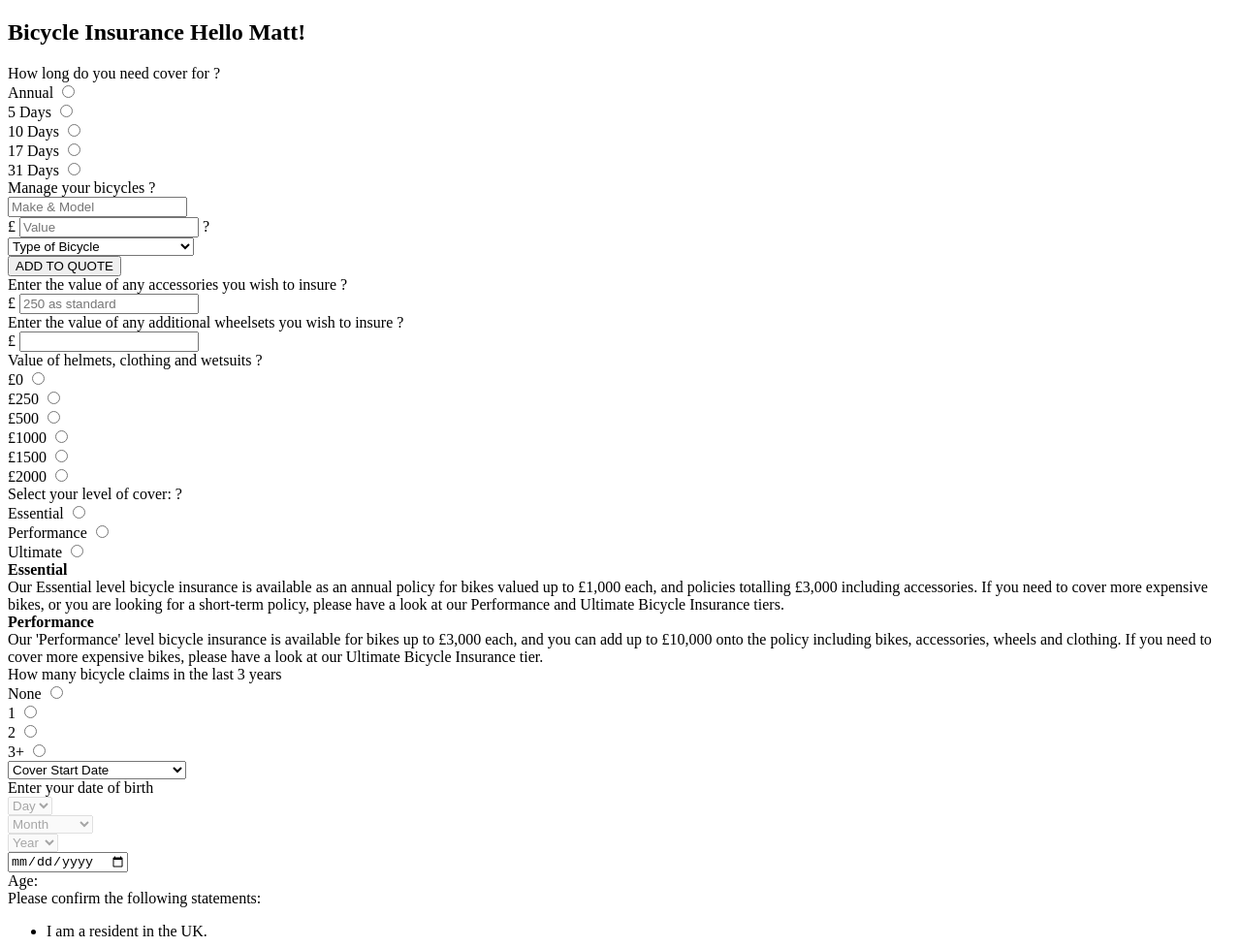
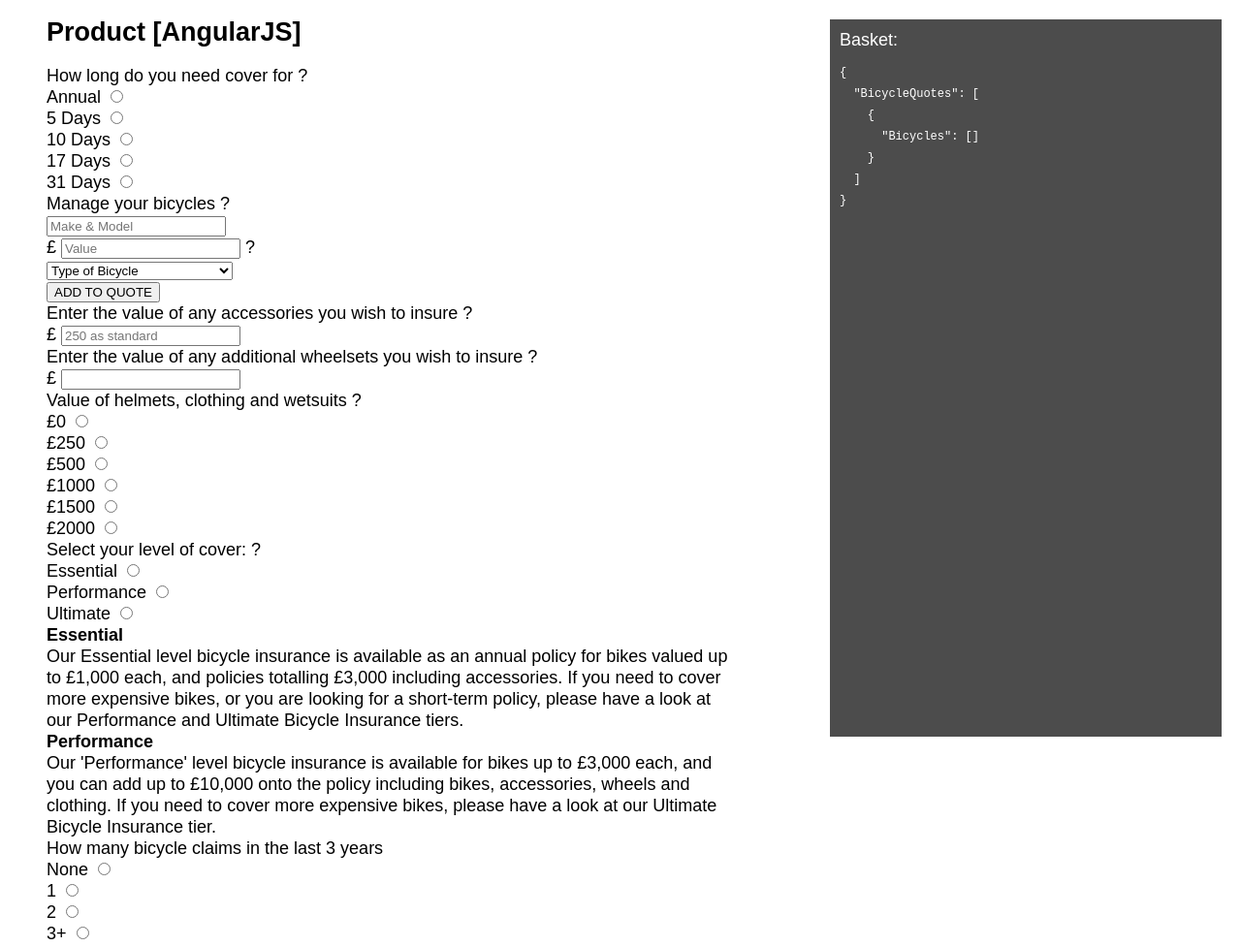
Before and after one commit to matfricker/productprototype, a website: page Bicycle.html in a window 1280 px wide. Shown: the top 977 px of the page at 97% size. Drawn offline with nearby package versions, Linux system fonts and the light colour scheme.

Commit message:
Bit of clean up

```diff
--- a/Bicycle.html
+++ b/Bicycle.html
@@ -20,7 +20,7 @@
     <div class="row" ng-hide="CanCrossSell && HideBicycleForm">
         <div class="small-12 medium-12 large-8 columns main-form">
             <div class="body-header">
-                <h2>Bicycle Insurance {{message}}</h2>
+                <h2>{{Title}} {{Message}}</h2>
             </div>
             <form name="BicycleQuoteForm" method="post" novalidate ng-submit="BicycleQuoteForm.$valid && ValidateForm(BicycleQuoteForm) && SendForm()">
                 <div class="row columns">
@@ -51,7 +51,8 @@
                     </div>
                     <p ng-show="Basket.BicycleQuotes[0].Bicycles.length > 0">You currently have <strong>{{Basket.BicycleQuotes[0].Bicycles.length}} {{BicycleText}}</strong>, with a combined value of <strong>£{{TotalBicycleValue}}</strong> on the current quote.</p>
                     <div class="callout bicycles">
-                        <div class="callout bicycle" ng-repeat="Bicycle in Basket.BicycleQuotes[0].Bicycles"> <!-- ng-include="GetTemplate(Bicycle)">-->
+                        <div class="callout bicycle" ng-repeat="Bicycle in Basket.BicycleQuotes[0].Bicycles" ng-include="GetTemplate(Bicycle)">
+                            <!-- ng-include="GetTemplate(Bicycle)">-->
                             <script type="text/ng-template" id="display">
                                 <div class="row">
                                     <div class="large-8 small-12 columns">
@@ -316,20 +317,6 @@
                         <button id="btnBicycleNewBusinessProceed" class="button black-arrow" ng-click="Proceed()" ng-disabled="Proccessing">Proceed</button>
                     </div>
                 </div>
-                <div class="row columns" ng-show="debugging">
-                    <p>&nbsp;</p>
-                    <div>
-                        <pre><strong>USER STATE</strong></pre>
-                        <pre>Has 365 Bicycle  : {{HasAnnualBicyclePolicy}}</pre>
-                        <pre>Has 365 Travel   : {{HasAnnualTravelPolicy}}</pre>
-                        <pre>Been Bicycle     : {{BeenToBicycle}}</pre>
-                        <pre>Been Travel      : {{BeenToTravel}}</pre>
-                        <pre>Edit Mode        : {{IsEdit}}</pre>
-                    </div>
-                    <br />
-                    <pre><strong>BASKET</strong></pre>
-                    <pre>{{Basket | json}}</pre>
-                </div>
             </form>
         </div>
         <div class="small-12 medium-12 large-4 columns sidebar">
@@ -346,7 +333,22 @@
             </div>
         </div>
     </div>
+    <div class="debugging-info" ng-show="debugging">
+        <!--
+            <strong>USER STATE</strong>
+            <pre>Has 365 Bicycle  : {{HasAnnualBicyclePolicy}}</pre>
+            <pre>Has 365 Travel   : {{HasAnnualTravelPolicy}}</pre>
+            <pre>Been Bicycle     : {{BeenToBicycle}}</pre>
+            <pre>Been Travel      : {{BeenToTravel}}</pre>
+            <pre>Edit Mode        : {{IsEdit}}</pre>
+            <br />
+            -->
+        Basket:
+        <pre>{{Basket | json}}</pre>
     </div>
+</div>
+
+
 
 </body>
 
--- a/assets/scripts/BicycleController.js
+++ b/assets/scripts/BicycleController.js
@@ -1,4 +1,11 @@
 module.controller('BicycleController', ['$scope', '$log', 'GenericServices', function($scope, $log, GenericServices) {
+
+    $scope.Title = "Product";
+
+    $scope.Basket = {};
+    $scope.Basket.BicycleQuotes = [{
+        Bicycles: []
+    }];
 
     // POPULATE LENGTH OF COVER DROPDOWN
     $scope.LengthOfCoverOptions = [{
@@ -51,12 +58,6 @@
     $scope.ShowAddBicycle = true;
     // ADD BICYCLE INTO GRID
     $scope.AddBicycle = function() {
-    // CREATE BICYCLE OBJECT
-    $scope.Basket = {};
-    $scope.Basket.BicycleQuotes = [{
-        Bicycles: []
-    }];
-
         $scope.Basket.BicycleQuotes[0].Bicycles.push({
             TempId: Date.now(),
             MakeModel: $scope.Bicycle.MakeModel,
@@ -64,6 +65,8 @@
             Type: $scope.Bicycle.Type,
             TypeName: GenericServices.GetBicycleType($scope.Bicycle.Type)
         });
+
+        $log.debug('Bicycle Added');
 
         // CLEAR FORM VALUES
         $scope.Bicycle = {};
--- a/assets/scripts/MainController.js
+++ b/assets/scripts/MainController.js
@@ -1,6 +1,5 @@
 module.controller('MainController', ['$scope', function($scope) {
     $scope.debugging = true;
-
-    $scope.message = 'Hello Matt!';
-    console.log($scope.message);
+    $scope.Message = '[AngularJS]';
+    console.log($scope.Message);
 }]);
--- a/assets/styles/main.css
+++ b/assets/styles/main.css
@@ -0,0 +1,27 @@
+body,
+html {
+    font-family: Arial, Helvetica, sans-serif;
+    font-size: 18px;
+    line-height: 22px;
+    padding: 0 20px;
+}
+
+.body-content {
+    width: 60%;
+}
+
+.debugging-info {
+    position: fixed;
+    top: 20px;
+    right: 20px;
+    height: 90%;
+    width: 30%;
+    color: #FFFFFF;
+    background-color: rgba(0, 0, 0, 0.7);
+    padding: 10px;
+}
+
+.debugging-info pre {
+    font-size: 12px;
+    color: #FFFFFF;
+}
```
Lines whose indentation alone changed are shown as unchanged.
